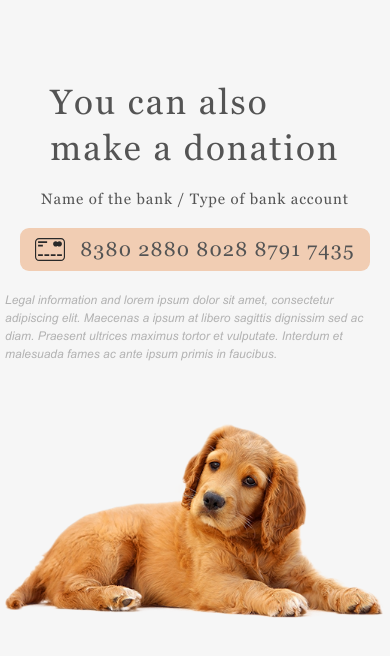
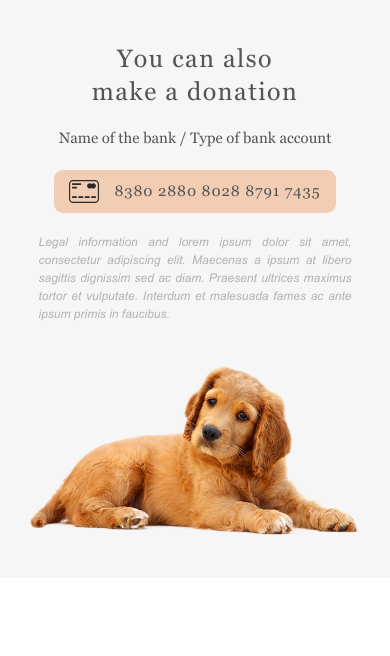
Before and after one commit to antasth/shelter, a plain HTML site: page shelter/index.html in a window 390 px wide. Drawn offline with Linux system fonts and the light colour scheme.

Commit message:
feat: add media queries from 768 to 320 px in Donation section

```diff
--- a/shelter/pages/main/style.css
+++ b/shelter/pages/main/style.css
@@ -659,7 +659,7 @@ section {
   width: 100%;
   max-width: 915px;
 }
-.donation__content-img img{
+.donation__content-img img {
   width: 100%;
   max-width: 505px;
 }
@@ -677,7 +677,7 @@ section {
   margin: 0;
 }
 .donation__subtitle {
-  margin: 20px 0;
+  margin: 19px 0 20px;
 }
 .donation__title h3 {
   text-align: left;
@@ -690,7 +690,7 @@ section {
   margin-bottom: 20px;
   transition: all 0.3s ease-in-out;
 }
-.donation__card h4{
+.donation__card h4 {
   white-space: nowrap;
 }
 .donation__card:hover {
@@ -722,7 +722,6 @@ section {
   }
 }
 @media (max-width: 1199.98px) {
-
 }
 @media (max-width: 991.98px) {
   .donation__content {
@@ -741,14 +740,14 @@ section {
     display: flex;
     margin: 0;
   }
-  .donation__content-img img{
+  .donation__content-img img {
     margin: 0 auto;
   }
 }
 @media (max-width: 799.98px) {
   .donation__content-description {
     align-items: start;
-    width: 380px;
+    max-width: 380px;
   }
   .donation__text {
     text-align: start;
@@ -758,22 +757,59 @@ section {
   .donation__content {
     margin: 0 50px;
   }
-  .donation__content-description {
-    /* align-items: center; */
+}
+@media (max-width: 575.98px) {
+  .donation__wrapper {
+    padding: 42px 0;
+  }
+  .donation__content {
+    margin: 0 10px;
+  }
 
+  .donation__content-img {
+    padding: 0 20px;
+    width: 100%;
+    min-width: 260px;
+  }
+  .donation__text {
+    font-size: 12px;
+    line-height: 18px;
+    text-align: justify;
+    color: #b2b2b2;
   }
 }
-@media (max-width: 575.98px) {
+@media (max-width: 475.98px) {
   .donation__content-description {
     align-items: center;
+    min-width: 300px;
+    margin-bottom: 42px;
+  }
+  .donation__card-content h4 {
+    font-size: 15px;
+    line-height: 110%;
+    letter-spacing: 0.06em;
+    color: #545454;
+    margin: 0;
+  }
+  .donation__title h3 {
+    text-align: center;
+    font-size: 25px;
+    line-height: 130%;
+    letter-spacing: 0.06em;
+    color: #545454;
+  }
+  .donation__subtitle h5 {
+    width: 100%;
+    letter-spacing: 0;
+    margin: 0;
+    font-size: 15px;
+    line-height: 160%;
+    color: #545454;
+  }
+  .donation__text {
+    padding: 0 10px;
   }
 }
-
-
-
-
-
-
 
 /* inactive nav */
 .header__nav__item-inactive {
```
Lines whose indentation alone changed are shown as unchanged.
